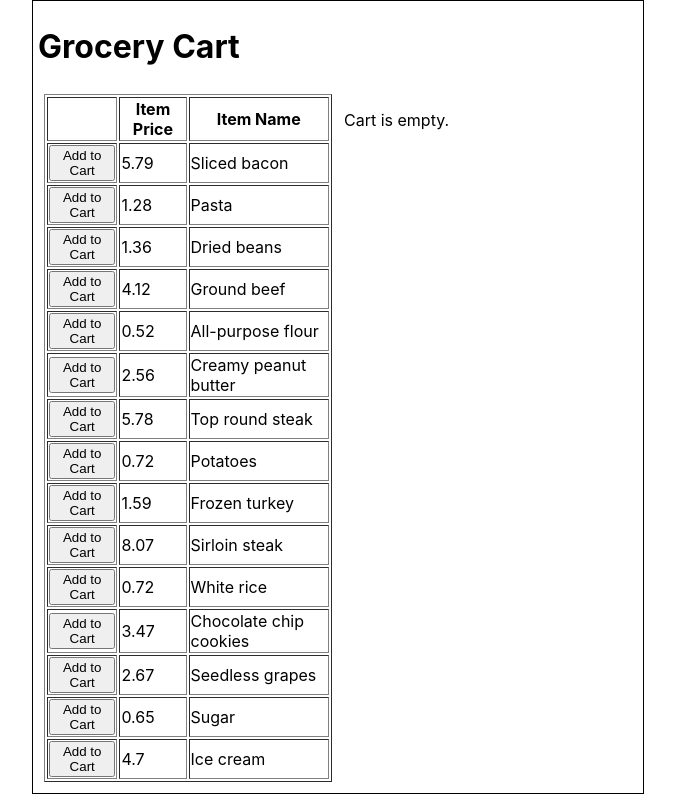
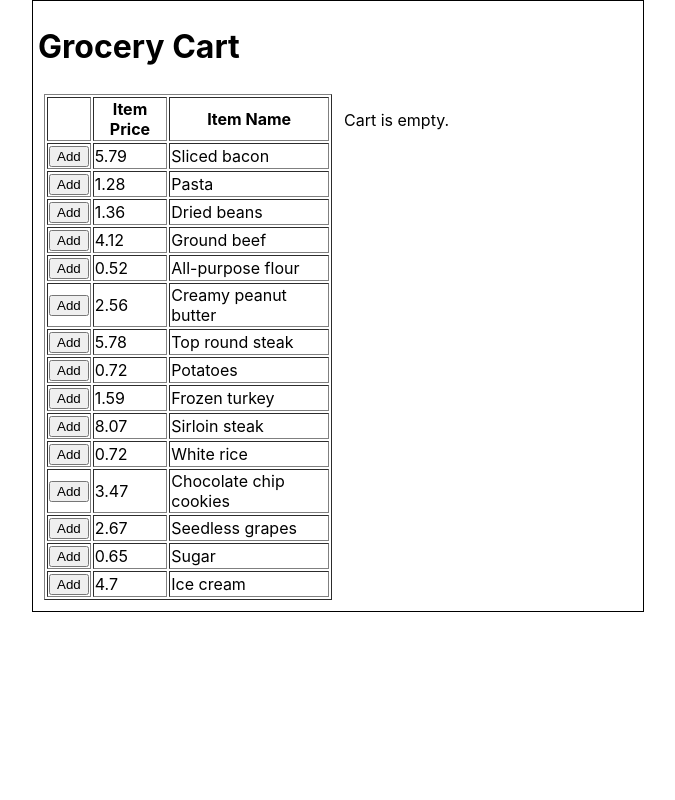
Before and after one commit to praz99/react_grocery-cart, a React (Create React App) app: page / in a window 1280 px wide. Shown: the whole page, without its empty margins (302-977 px from the left). Built offline with nearby package versions, Linux system fonts and the light colour scheme.

Commit message:
implement addToCart method

```diff
--- a/src/components/App.js
+++ b/src/components/App.js
@@ -13,8 +13,9 @@ export default class App extends React.Component {
   }
 
   addToCart(item) {
+    console.log('item:', item)
     const cart = [...this.state.cart, item]
-    this.setState(cart);
+    this.setState({cart});
   }
 
   render() {
--- a/src/components/GroceryCart.js
+++ b/src/components/GroceryCart.js
@@ -1,8 +1,13 @@
 import React, { Component } from 'react';
 
 export default class GroceryCart extends Component {
+  total() {
+    return this.props.items.reduce((total, item) => {
+      return total + item.price;
+    }, 0)
+  }
   render () {
-    if (this.props.items) {
+    if (this.props.items.length === 0) {
       return <div id="grocery-cart">
         <p>Cart is empty.</p>
       </div>
@@ -11,15 +16,17 @@ export default class GroceryCart extends Component {
       <div id="grocery-cart">
         <table border="1">
           <thead>
-            <th></th>
-            <th>Item Price</th>
-            <th>Item Name</th>
+            <tr>
+              <th></th>
+              <th>Item Price</th>
+              <th>Item Name</th>
+            </tr>
           </thead>
           <tbody>
             {this.props.items.map((item, index) => {
               return(
-                <tr id={index}>
-                  <td><button>Add to Cart</button></td>
+                <tr key={index}>
+                  <td><button>Remove</button></td>
                   <td>{item.price}</td>
                   <td>{item.name}</td>
                 </tr>
@@ -27,6 +34,10 @@ export default class GroceryCart extends Component {
             })}
           </tbody>
         </table>
+
+        <p>
+          Total: ${this.total()}
+        </p>
       </div>
     )
   }
--- a/src/components/GroceryItems.js
+++ b/src/components/GroceryItems.js
@@ -24,15 +24,21 @@ export default class GroceryItems extends Component {
       <div id="grocery-items">
         <table border="1">
           <thead>
-            <th></th>
-            <th>Item Price</th>
-            <th>Item Name</th>
+            <tr>
+              <th></th>
+              <th>Item Price</th>
+              <th>Item Name</th>
+            </tr>
           </thead>
           <tbody>
             {GROCERY_ITEMS.map((item, index) => {
               return(
-                <tr id={index}>
-                  <td><button>Add to Cart</button></td>
+                <tr key={index}>
+                  <td>
+                    <button onClick={() => this.props.addToCart(item)}>
+                      Add
+                    </button>
+                    </td>
                   <td>{item.price}</td>
                   <td>{item.name}</td>
                 </tr>
```
Also changed, not shown: 1 other file (tests, documents, lock files or other folders).
